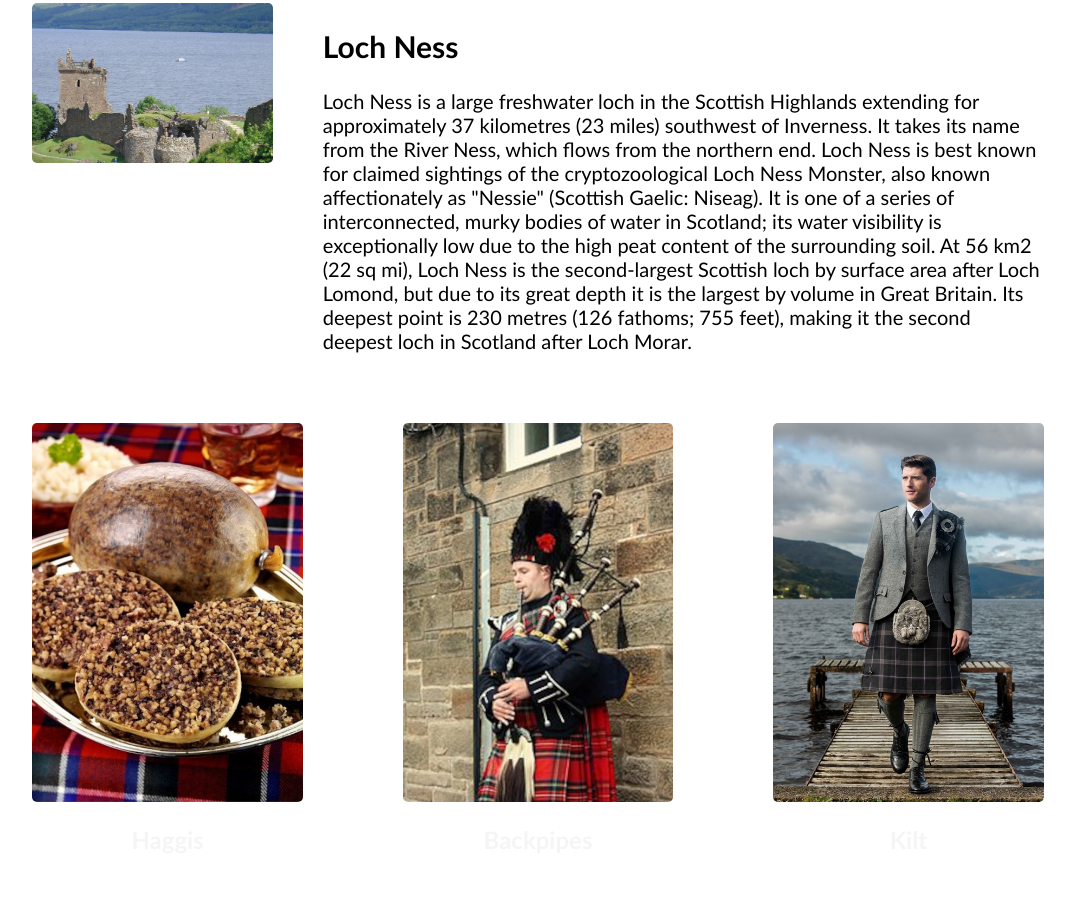
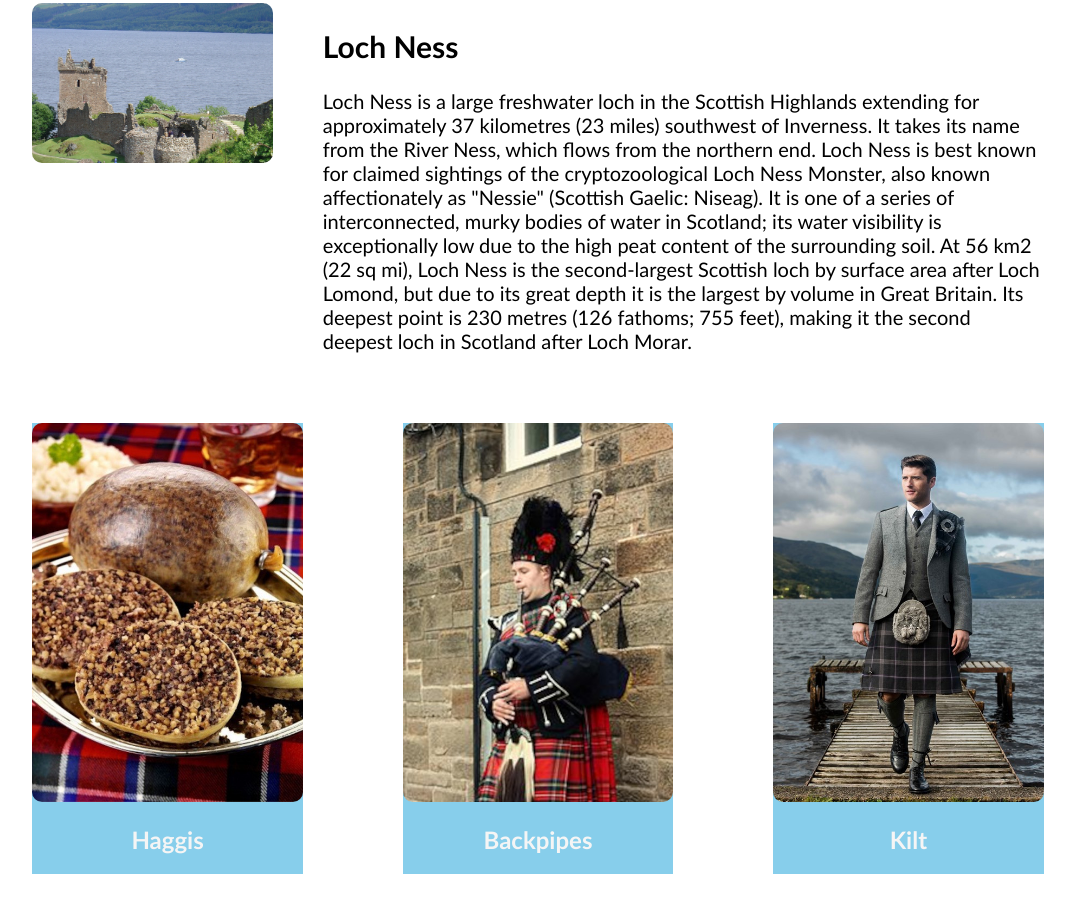
Before and after one commit to 23083/MyScotland, a plain HTML site: page MyScotlandResources/index.html in a window 1280 px wide. Shown: the part 1560-2472 px from the top of the page, without its empty margins (102-1177 px from the left). Before the commit the page ends 2442 px from the top, so only its background shows below. Drawn offline with Linux system fonts and the light colour scheme.

Commit message:
the boss fixed it.

```diff
--- a/MyScotlandResources/style.css
+++ b/MyScotlandResources/style.css
@@ -4,11 +4,11 @@
 
 img{
     width: 100%;
-    border-radius: 5px;
+    border-radius: 10px;
 }
 
 .hero-image{
-    background-image:url(./images/scotland-1987599_1280.jpg);
+    background-image: url(./images/scotland-1987599_1280.jpg);
     height: 352px;
     background-position: center;
      background-repeat: no-repeat;
@@ -43,10 +43,11 @@ img{
     width: 80%;
     margin: auto;
     margin-top: 40px;
+    margin-bottom: 50px;
 }
 
 .card{
-    background-color: rbg(0, 0, 140);
+    background-color: skyblue;
 }
 
 .card-text{
```
